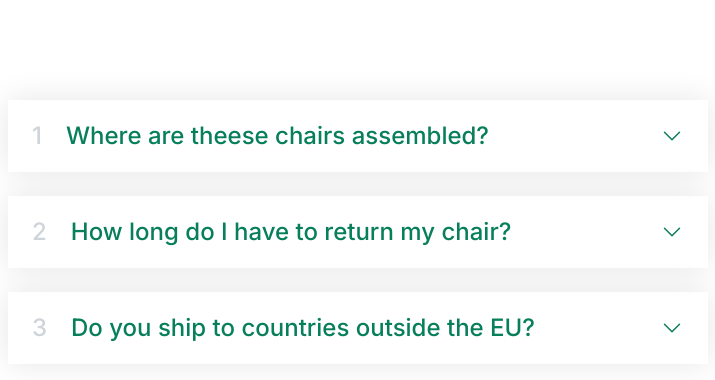
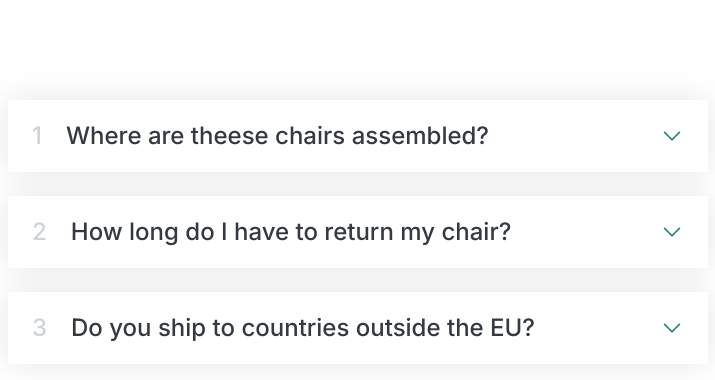
Before and after one commit to RadMom/HTML-CSS, a plain HTML site: page ComponentsAndLayouts/01-accordion.html in a window 1280 px wide. Shown: the whole page, without its empty margins (282-997 px from the left). Drawn offline with Linux system fonts and the light colour scheme.

Commit message:
text color fixed

```diff
--- a/ComponentsAndLayouts/01-accordion.html
+++ b/ComponentsAndLayouts/01-accordion.html
@@ -67,7 +67,7 @@
             .text {
                 font-size: 24px;
                 font-weight: 500;
-                color: #087f5b;
+                /* color: #087f5b; */
             }
 
             .icon {
```
